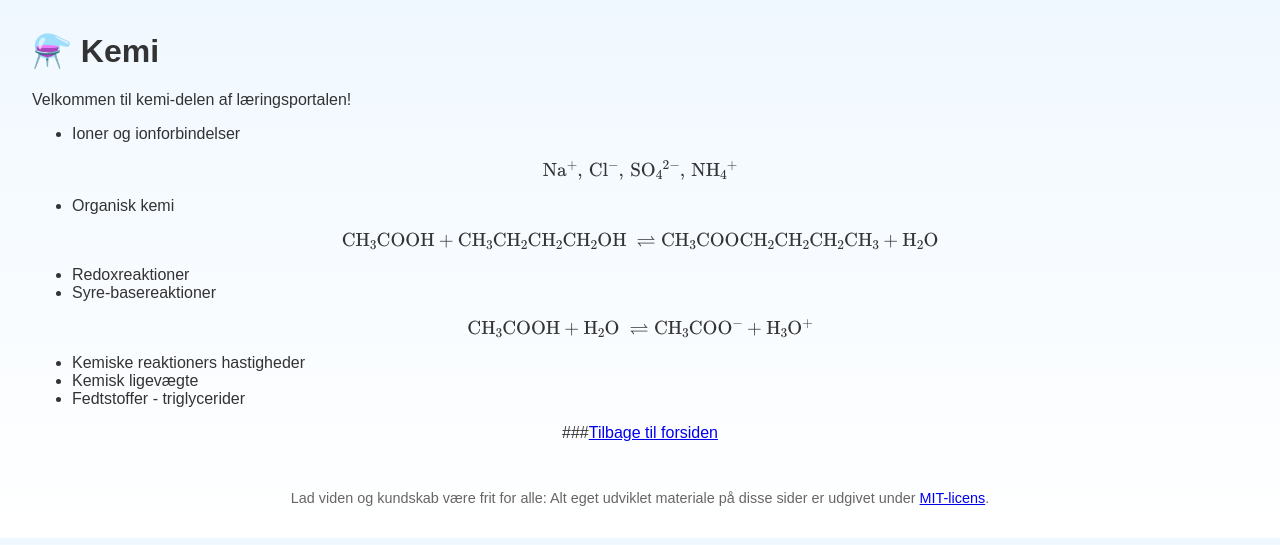
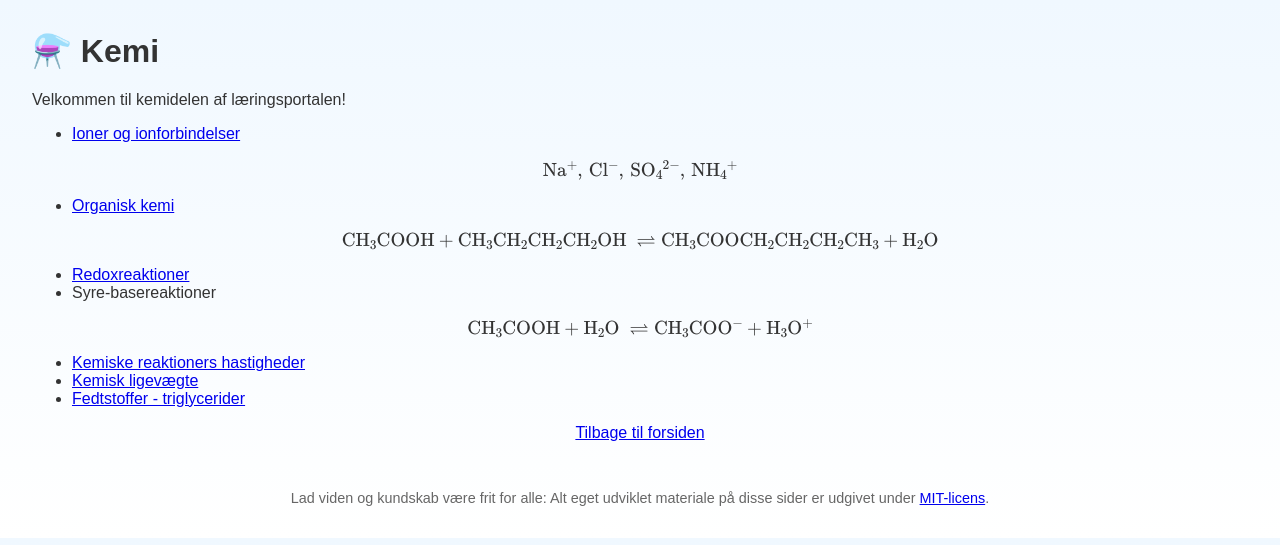
Before and after one commit to jenskaalby/matkem, a Jekyll site: the page built from Kemi/index.md, in a window 1280 px wide. Shown: the top 545 px of the page. Built offline with Jekyll 4.4.1, drawn with Linux system fonts in a browser that asks for light colours.

Commit message:
Update index.md

```diff
--- a/Kemi/index.md
+++ b/Kemi/index.md
@@ -5,31 +5,31 @@ title: "Kemi - STX Læringsportal"
 
 # ⚗️ Kemi
 
-Velkommen til kemi-delen af læringsportalen!
+Velkommen til kemidelen af læringsportalen!
 
-- Ioner og ionforbindelser
+- [Ioner og ionforbindelser](./ioner/index.html)
 <div style="text-align: center;">
 $$
 \ce{Na+, Cl-, SO4^{2-}, NH4+}
 $$
 </div>
-- Organisk kemi
+- [Organisk kemi](./organ/index.html)
 <div style="text-align: center;">
 $$
 \ce{CH3COOH + CH3CH2CH2CH2OH \rightleftharpoons CH3COOCH2CH2CH2CH3 + H2O}
 $$
 </div>
-- Redoxreaktioner
+- [Redoxreaktioner](./redox/index.html)
 - Syre-basereaktioner
 <div style="text-align: center;">
 $$
 \ce{CH3COOH + H2O \rightleftharpoons CH3COO- + H3O+}
 $$
 </div>
-- Kemiske reaktioners hastigheder
-- Kemisk ligevægte
-- Fedtstoffer - triglycerider
+- [Kemiske reaktioners hastigheder](./hasti/index.html)
+- [Kemisk ligevægte](./ligevaeg/index.html)
+- [Fedtstoffer - triglycerider](./fedtst/index.html)
 
 <div style="text-align: center;">
-###[Tilbage til forsiden](https://jenskaalby.github.io/matkem/)
+[Tilbage til forsiden](https://jenskaalby.github.io/matkem/)
 </div>
```
